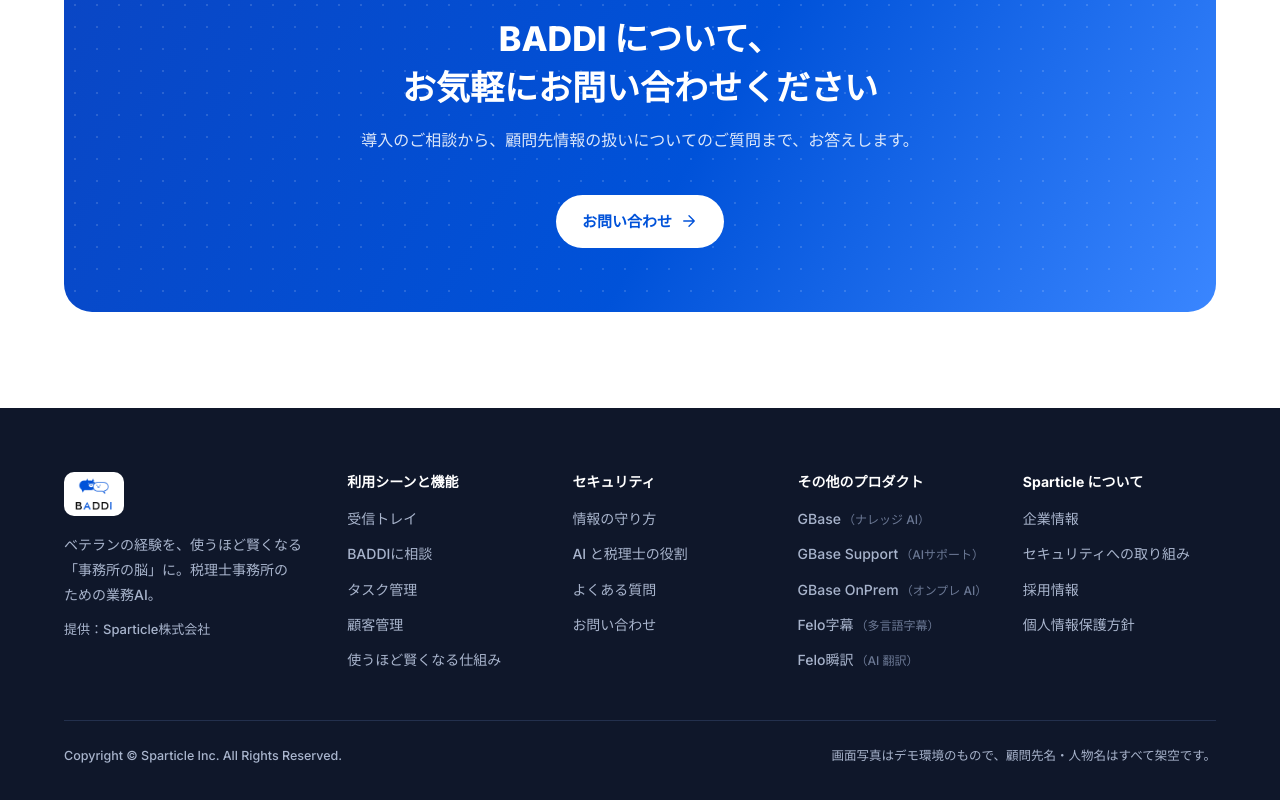
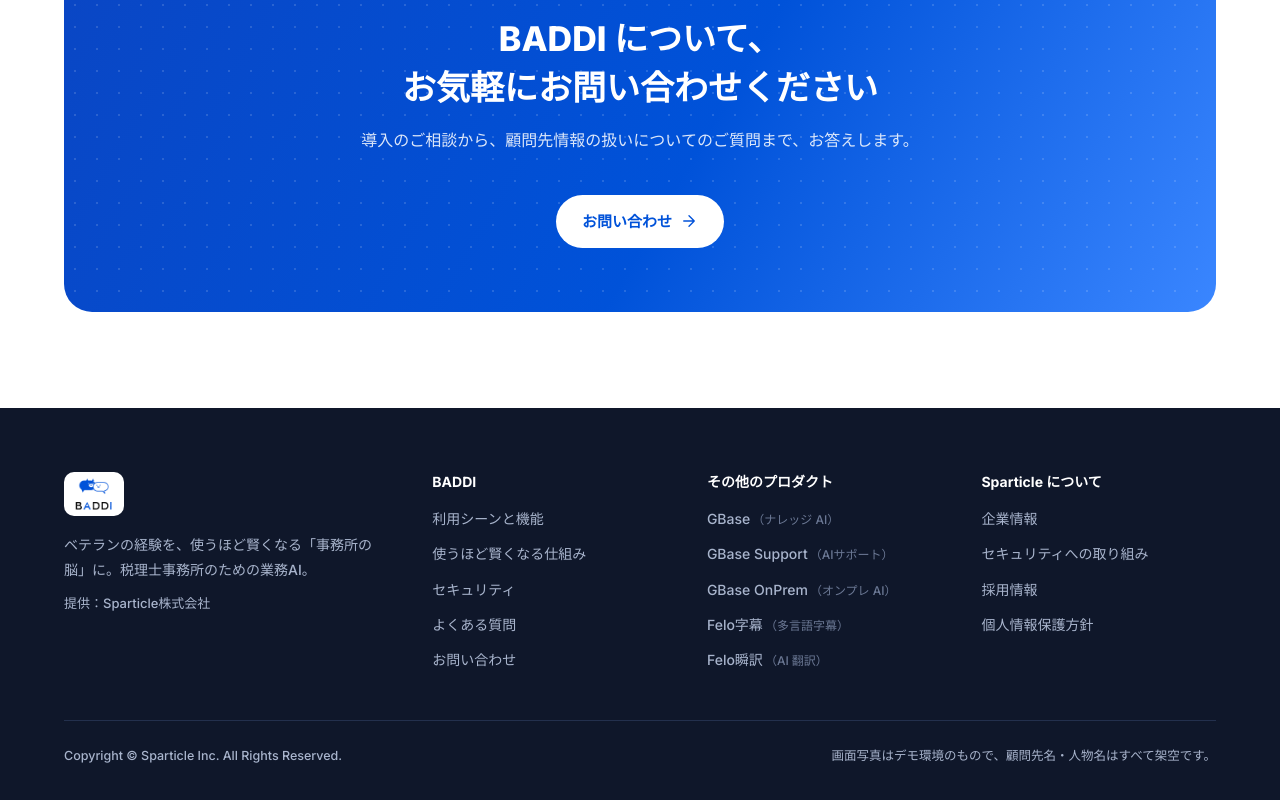
Before and after one commit to AilisonC147/baddi-landing, a plain HTML site: page index.html in a window 1280 px wide. Shown: the part 9251-10051 px from the top of the page. Drawn offline with Linux system fonts and the light colour scheme.

Commit message:
Simplify footer: one link per section

```diff
--- a/index.html
+++ b/index.html
@@ -1,5 +1,8 @@
 <!doctype html>
-<html lang="ja"><head><meta charset="utf-8"><meta name="viewport" content="width=device-width, initial-scale=1">
+<html lang="ja">
+<head>
+<meta charset="utf-8">
+<meta name="viewport" content="width=device-width, initial-scale=1">
 <meta name="robots" content="noindex, nofollow">
 <title>BADDI｜税理士事務所のための業務AI</title>
 <meta name="description" content="BADDI は税理士事務所のための業務AI。顧問先ごとに出典つきで答える相談、定例業務の工程管理、LINE・メール・Chatwork の受信集約をひとつに。顧問先情報の守り方も具体的に公開しています。">
@@ -474,7 +477,7 @@
 
 /* ---------- footer ---------- */
 footer { background: var(--navy); color: #a8b4cc; padding-block: 64px 32px; font-size: 14px; }
-.foot-grid { display: grid; grid-template-columns: minmax(0, 1.3fr) repeat(4, minmax(0, 1fr)); gap: 32px; }
+.foot-grid { display: grid; grid-template-columns: minmax(0, 1.4fr) repeat(3, minmax(0, 1fr)); gap: 40px; }
 .foot-provider { margin-top: 10px !important; font-size: 13px; }
 footer .nw { white-space: nowrap; }
 .fdesc { color: #6b7894; font-size: 12px; margin-left: 2px; }
@@ -485,9 +488,11 @@
 footer a { color: #a8b4cc; text-decoration: none; }
 footer a:hover { color: #fff; }
 .foot-bottom { margin-top: 48px; padding-top: 24px; border-top: 1px solid #23304d; display: flex; justify-content: space-between; gap: 16px; flex-wrap: wrap; font-size: 12.5px; }
-@media (max-width: 1080px) { .foot-grid { grid-template-columns: repeat(2, minmax(0, 1fr)); } .foot-brand { grid-column: 1 / -1; } }
+@media (max-width: 900px) { .foot-grid { grid-template-columns: repeat(2, minmax(0, 1fr)); } .foot-brand { grid-column: 1 / -1; } }
 @media (max-width: 520px) { .foot-grid { grid-template-columns: 1fr; } }
 </style>
+</head>
+<body>
 
 <!-- icon sprite -->
 <svg width="0" height="0" style="position:absolute" aria-hidden="true">
@@ -1016,20 +1021,11 @@
         <p class="foot-provider">提供：<a href="https://www.sparticle.com/ja" target="_blank" rel="noopener">Sparticle株式会社</a></p>
       </div>
       <div>
-        <h4>利用シーンと機能</h4>
+        <h4>BADDI</h4>
         <ul>
-          <li><a href="#features">受信トレイ</a></li>
-          <li><a href="#features">BADDIに相談</a></li>
-          <li><a href="#features">タスク管理</a></li>
-          <li><a href="#features">顧客管理</a></li>
+          <li><a href="#features">利用シーンと機能</a></li>
           <li><a href="#learning">使うほど賢くなる仕組み</a></li>
-        </ul>
-      </div>
-      <div>
-        <h4>セキュリティ</h4>
-        <ul>
-          <li><a href="#security">情報の守り方</a></li>
-          <li><a href="#security">AI と税理士の役割</a></li>
+          <li><a href="#security">セキュリティ</a></li>
           <li><a href="#faq">よくある質問</a></li>
           <li><a href="https://www.sparticle.com/ja/contact-us-jp" target="_blank" rel="noopener">お問い合わせ</a></li>
         </ul>
@@ -1097,3 +1093,5 @@
   ]
 }
 </script>
+</body>
+</html>
```
